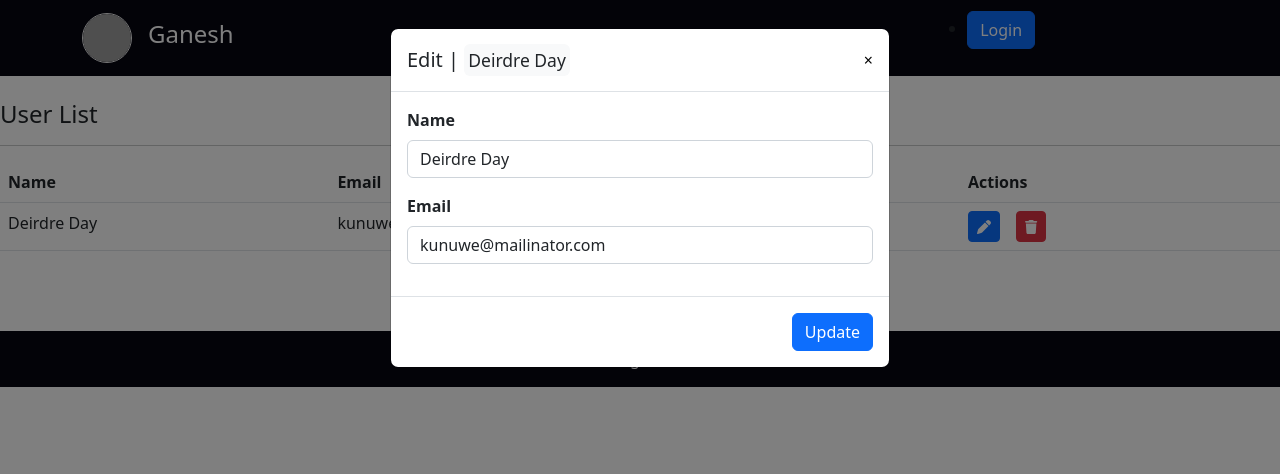
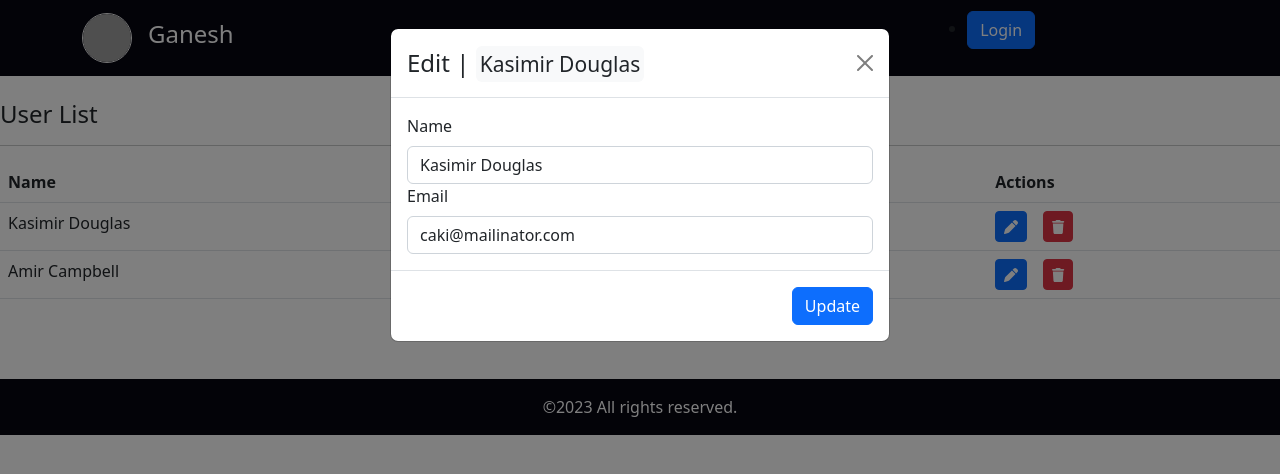
Before and after one commit to ganeshnewpen/mission-react, a React (Create React App) app: page /users in a window 1280 px wide. Both pictures are taken after a click on the button 983 px from the left and 226 px from the top of the page. Shown: the top 474 px of the page. Built offline with nearby package versions, Linux system fonts and the light colour scheme; data requests are answered from the project's data file; grey boxes are pictures that could not be loaded.

Commit message:
update react

```diff
--- a/json-server/db.json
+++ b/json-server/db.json
@@ -1,9 +1,14 @@
 {
   "users": [
     {
-      "name": "Deirdre Day",
-      "email": "kunuwe@mailinator.com",
-      "id": 1
+      "id": 1,
+      "name": "Amir Campbell",
+      "email": "notazafil@mailinator.com"
+    },
+    {
+      "id": 2,
+      "name": "Kasimir Douglas",
+      "email": "caki@mailinator.com"
     }
   ]
 }
--- a/package.json
+++ b/package.json
@@ -11,6 +11,7 @@
     "@testing-library/user-event": "^13.5.0",
     "axios": "^1.4.0",
     "bootstrap": "^5.2.3",
+    "jquery": "^3.7.0",
     "json-server": "^0.17.3",
     "react": "^18.2.0",
     "react-bootstrap": "^2.7.4",
--- a/src/pages/userlist.jsx
+++ b/src/pages/userlist.jsx
@@ -3,13 +3,17 @@ import axios from 'axios';
 import { FontAwesomeIcon } from '@fortawesome/react-fontawesome';
 import { faPen, faTrash } from '@fortawesome/free-solid-svg-icons';
 import { useTable } from 'react-table';
+import Modal from 'react-bootstrap/Modal';
+import Button from 'react-bootstrap/Button';
+import Form from 'react-bootstrap/Form';
 
 const UserList = () => {
   const [users, setUsers] = useState([]);
   const [deleteSuccess, setDeleteSuccess] = useState(false);
-  const [selectedUser, setSelectedUser] = useState(null); // Added state for selected user
-  const [editName, setEditName] = useState(''); // Added state for edit name
-  const [editEmail, setEditEmail] = useState(''); // Added state for edit email
+  const [selectedUser, setSelectedUser] = useState(null);
+  const [editName, setEditName] = useState('');
+  const [editEmail, setEditEmail] = useState('');
+  const [showModal, setShowModal] = useState(false);
 
   useEffect(() => {
     fetchUsers();
@@ -45,6 +49,7 @@ const UserList = () => {
     setSelectedUser(user);
     setEditName(user.name);
     setEditEmail(user.email);
+    setShowModal(true);
   };
 
   const handleUpdate = () => {
@@ -63,6 +68,7 @@ const UserList = () => {
         setEditName('');
         setEditEmail('');
         setSelectedUser(null);
+        setShowModal(false);
       })
       .catch((error) => {
         console.error('Error updating user:', error);
@@ -73,7 +79,7 @@ const UserList = () => {
     () => [
       {
         Header: 'Name',
-        accessor: 'name', // accessor is the "key" in the data
+        accessor: 'name',
       },
       {
         Header: 'Email',
@@ -85,8 +91,6 @@ const UserList = () => {
           <>
             <button
               className="btn btn-primary btn-sm me-3"
-              data-bs-toggle="modal"
-              data-bs-target="#editModal"
               onClick={() => handleEdit(row.original)}
             >
               <FontAwesomeIcon icon={faPen} />
@@ -155,60 +159,39 @@ const UserList = () => {
             })}
           </tbody>
         </table>
-      )
-      }
+      )}
 
       {/* Edit Modal */}
-      <div
-        className="modal fade"
-        id="editModal"
-        tabIndex="-1"
-        role="dialog"
-        aria-labelledby="editModalLabel"
-        aria-hidden="true"
-      >
-        <div className="modal-dialog" role="document">
-          <div className="modal-content">
-            <div className="modal-header">
-              <h5 className="modal-title" id="editModalLabel">
-                Edit | <span className="bg-light p-1 small rounded">{editName}</span>
-              </h5>
-              <button type="button" className="close bg-transparent border-0" data-bs-dismiss="modal" aria-label="Close">
-                <span aria-hidden="true">&times;</span>
-              </button>
-            </div>
-            <div className="modal-body">
-              <form className='form-ui'>
-                <div className="form-group">
-                  <label htmlFor="editName">Name</label>
-                  <input
+      <Modal show={showModal} onHide={() => setShowModal(false)}>
+        <Modal.Header closeButton>
+          <Modal.Title>Edit | <span className="bg-light p-1 small rounded">{editName}</span></Modal.Title>
+        </Modal.Header>
+        <Modal.Body>
+          <Form>
+            <Form.Group controlId="editName">
+              <Form.Label>Name</Form.Label>
+              <Form.Control
                 type="text"
-                    className="form-control"
-                    id="editName"
                 value={editName}
                 onChange={(e) => setEditName(e.target.value)}
               />
-                </div>
-                <div className="form-group">
-                  <label htmlFor="editEmail">Email</label>
-                  <input
+            </Form.Group>
+            <Form.Group controlId="editEmail">
+              <Form.Label>Email</Form.Label>
+              <Form.Control
                 type="email"
-                    className="form-control"
-                    id="editEmail"
                 value={editEmail}
                 onChange={(e) => setEditEmail(e.target.value)}
               />
-                </div>
-              </form>
-            </div>
-            <div className="modal-footer">
-              <button type="button" className="btn btn-primary" onClick={handleUpdate}>
+            </Form.Group>
+          </Form>
+        </Modal.Body>
+        <Modal.Footer>
+          <Button variant="primary" onClick={handleUpdate}>
             Update
-              </button>
-            </div>
-          </div>
-        </div>
-      </div>
+          </Button>
+        </Modal.Footer>
+      </Modal>
     </div>
   );
 };
```
Also changed, not shown: 1 other file (tests, documents, lock files or other folders). Lines whose indentation alone changed are shown as unchanged.
